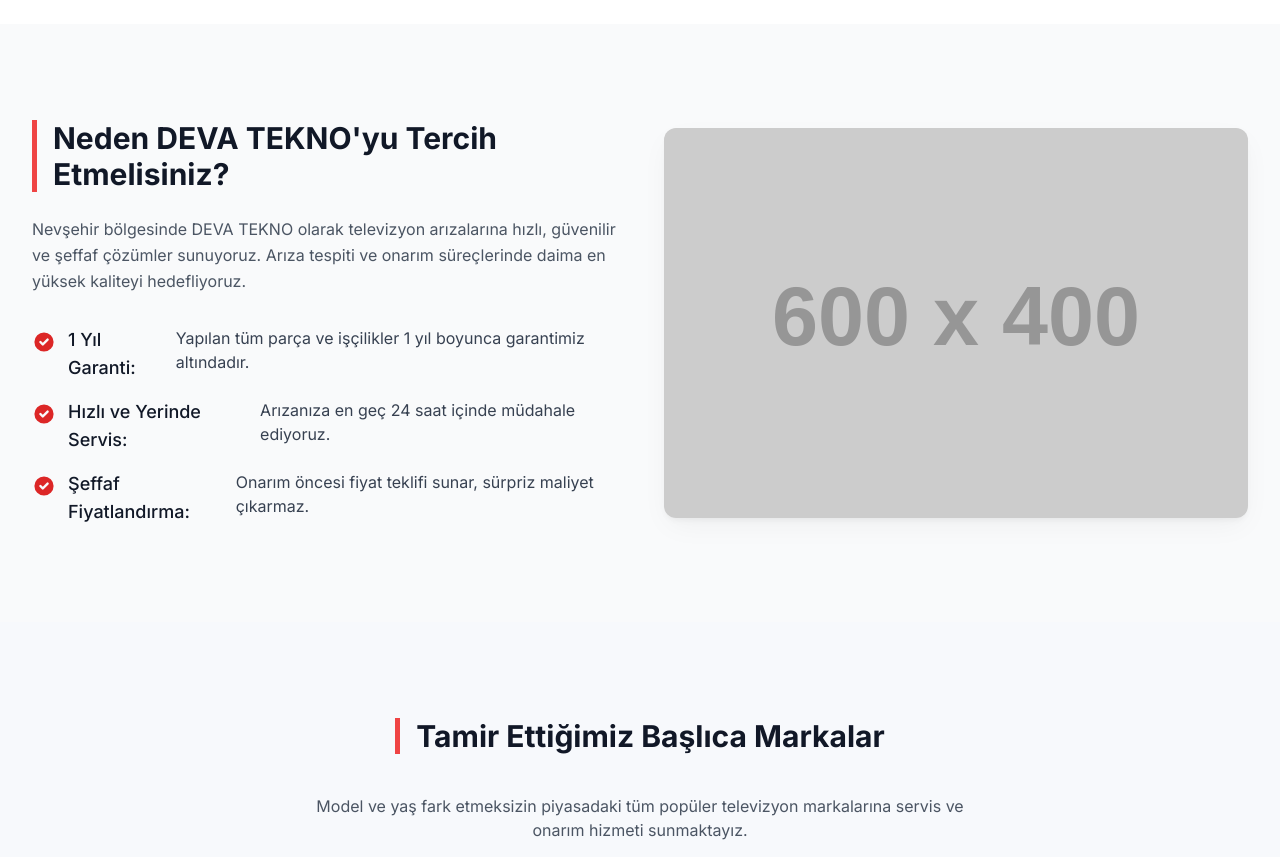
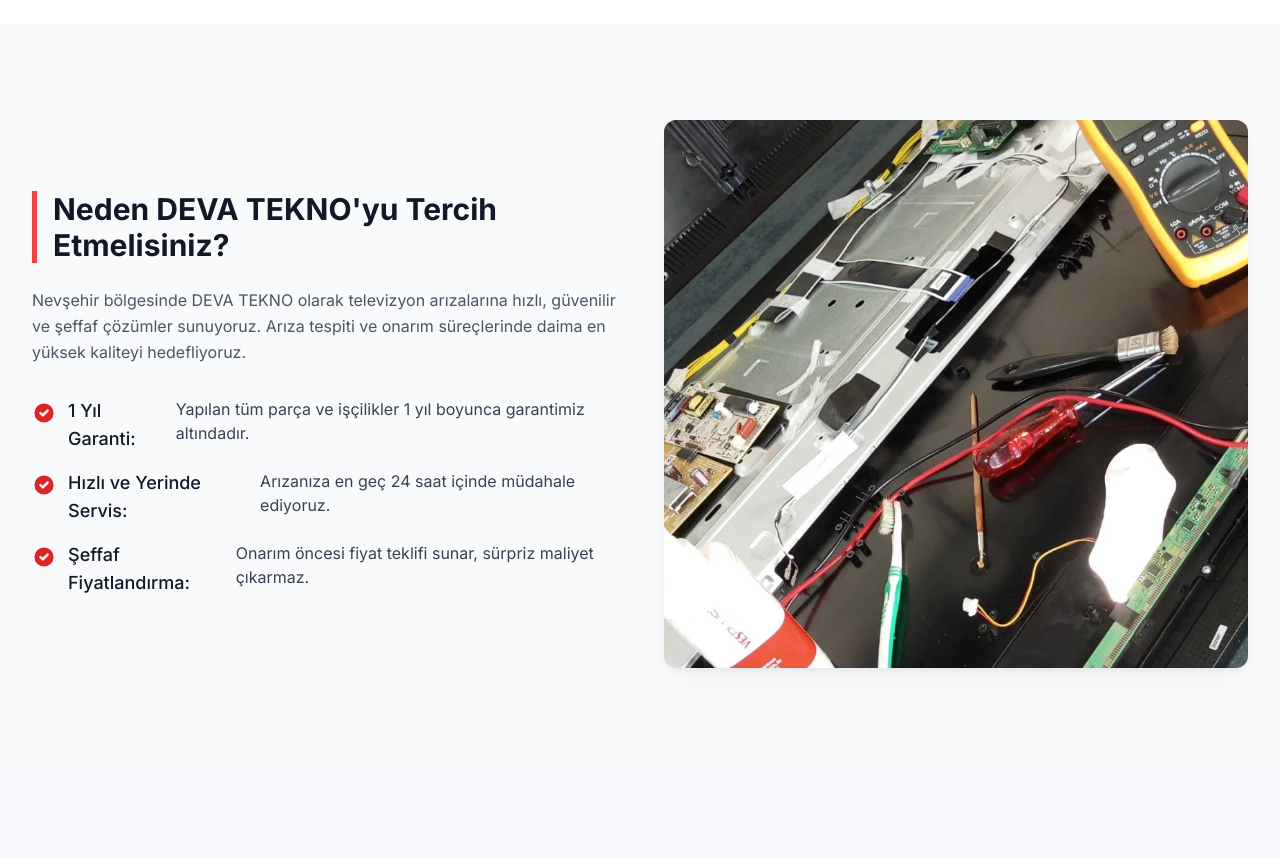
Before and after one commit to existsforawhile/deva-tekno, a plain HTML site: page index.html in a window 1280 px wide. Shown: the part 1020-1877 px from the top of the page. Drawn offline with nearby package versions, Linux system fonts and the light colour scheme.

Commit message:
Update index.html

```diff
--- a/index.html
+++ b/index.html
@@ -156,7 +156,7 @@
 
                 <div class="lg:w-1/2 rounded-xl overflow-hidden card-shadow">
                     <img
-                        src="https://placehold.co/600x400/ef4444/ffffff?text=Usta+Tamirci+G%C3%B6rseli"
+                        src="./about-bg.png"
                         onerror="this.onerror=null; this.src='https://placehold.co/600x400/ef4444/ffffff?text=Uzman+Teknisyen';"
                         alt="Uzman teknisyen çalışırken"
                         class="w-full h-full object-cover transform hover:scale-105 transition duration-500"
```
